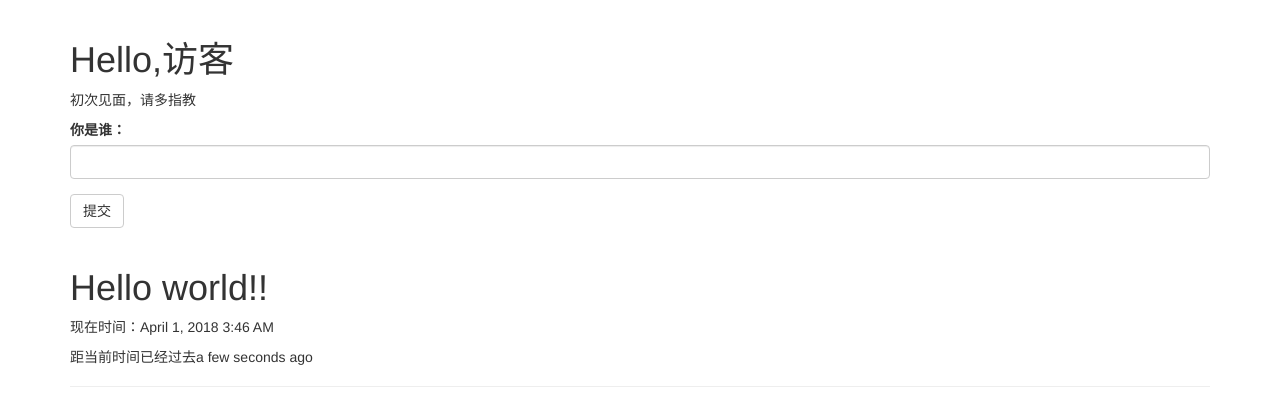
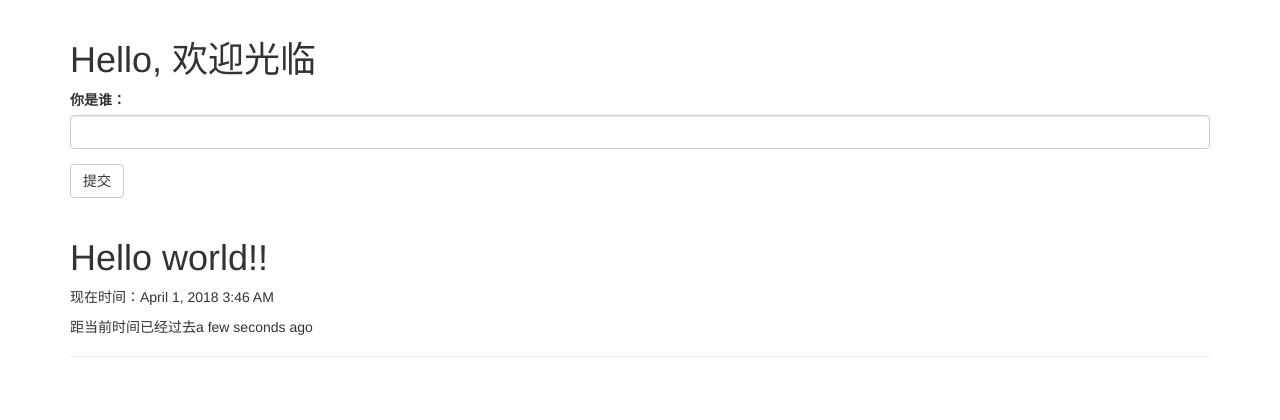
Before and after one commit to herl27/flask_2, a Flask app: page / in a window 1280 px wide. Shown: the part 52-472 px from the top of the page. Run offline with Flask 2, Linux system fonts and the light colour scheme; some libraries are stand-ins or nearby versions.

Commit message:
根据登陆用户显示欢迎

```diff
--- a/app/templates/index.html
+++ b/app/templates/index.html
@@ -5,12 +5,13 @@
 {% block page_content %}
 {{ super() }}
 <div class="page_header">
-    <h1>Hello,{% if name %}{{name}}{% else %}访客{% endif %}</h1>
-    {% if known %}
-    <p>欢迎再次光临</p>
-    {% else %}
-    <p>初次见面，请多指教</p>
-    {% endif %}
+	<h1>Hello,
+		{% if current_user.is_authenticated %}
+			{{current_user.username}}
+		{% else %}
+			欢迎光临
+		{% endif %}
+	</h1>
     {{ wtf.quick_form(form) }}
 </div>
 <div class="page-header">
```
